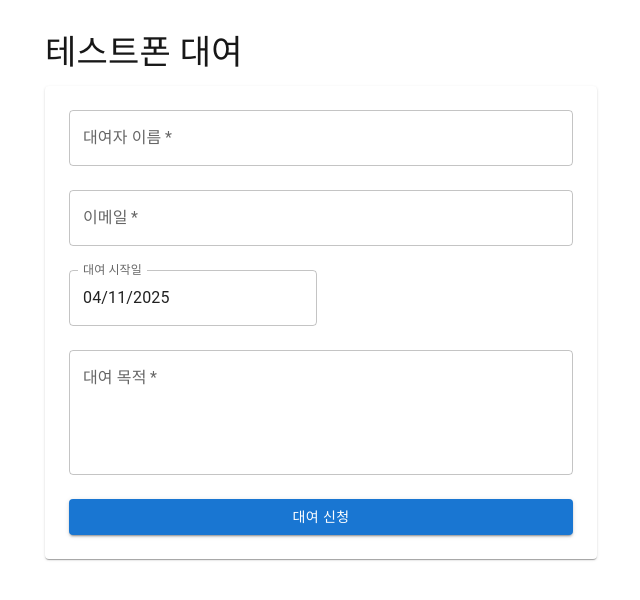
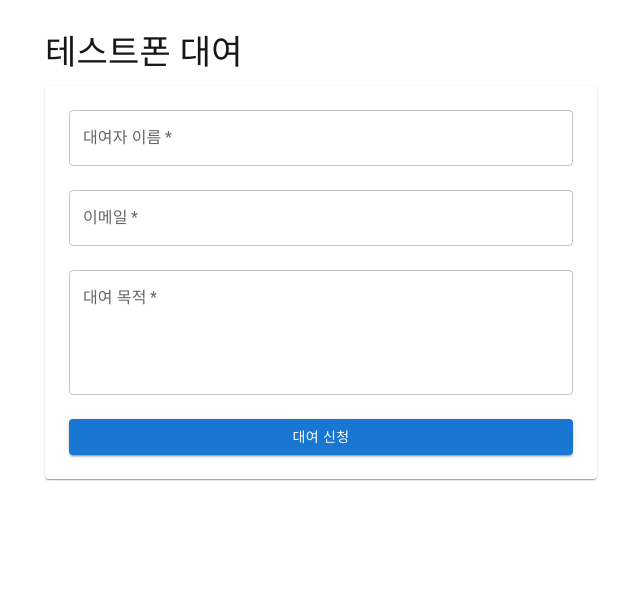
Before and after one commit to shackstack/testphone-manage, a Next.js app: page /rental/1 in a window 1280 px wide. Shown: the top 600 px of the page, without its empty margins (319-959 px from the left). Built offline with nearby package versions, Linux system fonts and the light colour scheme.

Commit message:
refactor: 대여 시작일 기능 제거

```diff
--- a/src/app/rental/[deviceId]/page.tsx
+++ b/src/app/rental/[deviceId]/page.tsx
@@ -18,7 +18,6 @@ import { AdapterDateFns } from "@mui/x-date-pickers/AdapterDateFnsV3";
 interface RentalFormData {
   borrower_name: string;
   borrower_email: string;
-  rental_start_date: Date;
   notes: string;
 }
 
@@ -31,13 +30,16 @@ export default function RentalForm({
   const [formData, setFormData] = useState<RentalFormData>({
     borrower_name: "",
     borrower_email: "",
-    rental_start_date: new Date(),
     notes: "",
   });
 
   const handleSubmit = async (e: React.FormEvent) => {
     e.preventDefault();
     try {
+      // 현재 날짜를 YYYY-MM-DD 형식으로 설정
+      const today = new Date();
+      const formattedDate = today.toISOString().split("T")[0];
+
       const response = await fetch("/api/rentals", {
         method: "POST",
         headers: {
@@ -47,7 +49,7 @@ export default function RentalForm({
           device_id: params.deviceId,
           borrower_name: formData.borrower_name,
           borrower_email: formData.borrower_email,
-          rental_start_date: formData.rental_start_date,
+          rental_start_date: formattedDate,
           notes: formData.notes,
         }),
       });
@@ -95,20 +97,6 @@ export default function RentalForm({
                 />
               </Box>
               <Box>
-                <LocalizationProvider dateAdapter={AdapterDateFns}>
-                  <DatePicker
-                    label="대여 시작일"
-                    value={formData.rental_start_date}
-                    onChange={(date) =>
-                      setFormData({
-                        ...formData,
-                        rental_start_date: date || new Date(),
-                      })
-                    }
-                  />
-                </LocalizationProvider>
-              </Box>
-              <Box>
                 <TextField
                   fullWidth
                   label="대여 목적"
```
